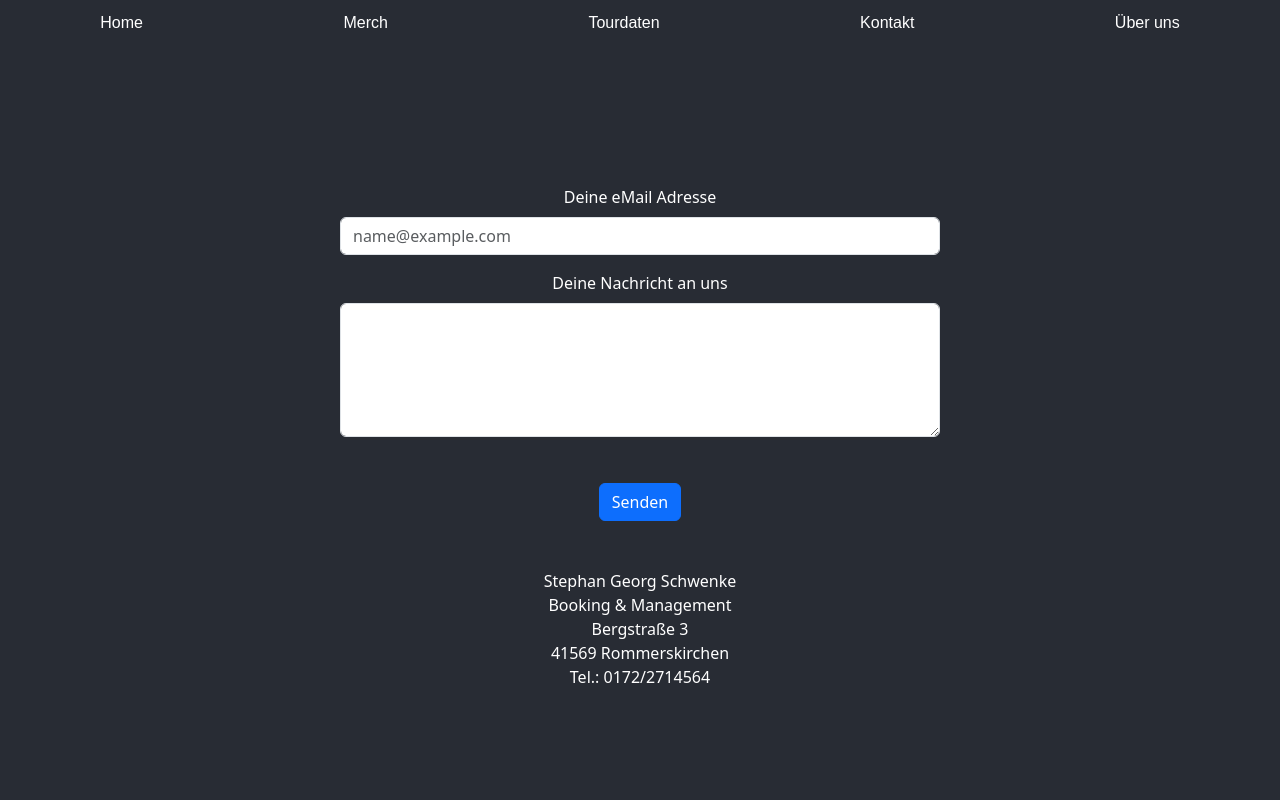
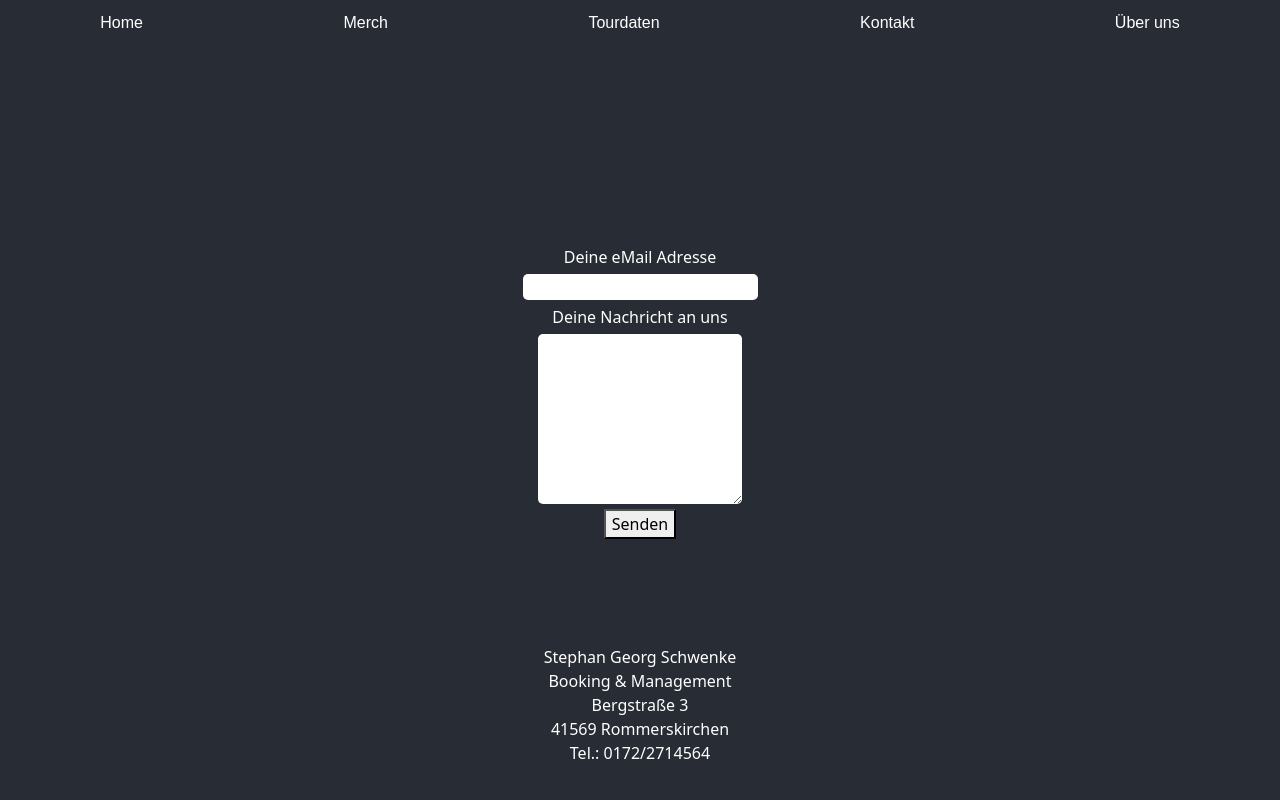
Before and after one commit to M1roel/tight-rock, a React (Create React App) app: page /kontakt in a window 1280 px wide. Shown: the top 800 px of the page. Built offline with nearby package versions, Linux system fonts and the light colour scheme.

Commit message:
FormSpree für das Kontaktformular eingerichtet

```diff
--- a/package.json
+++ b/package.json
@@ -3,6 +3,7 @@
   "version": "0.1.0",
   "private": true,
   "dependencies": {
+    "@formspree/react": "^2.5.1",
     "@testing-library/jest-dom": "^5.17.0",
     "@testing-library/react": "^13.4.0",
     "@testing-library/user-event": "^13.5.0",
--- a/src/components/Kontakt.js
+++ b/src/components/Kontakt.js
@@ -1,57 +1,36 @@
-import React from 'react';
-import Form from 'react-bootstrap/Form';
-import Button from 'react-bootstrap/Button';
+import React from "react";
+import "../styles/kontakt.css";
+import { useForm, ValidationError } from "@formspree/react";
 
 function Kontakt() {
-  const handleSubmit = async (event) => {
-    event.preventDefault(); // Verhindern des Standardverhaltens des Formulars
-    const formData = {
-      email: event.target.elements.email.value,
-      message: event.target.elements.nachricht.value
-    };
-
-    try {
-      const response = await fetch('http://localhost:3001/sendEmail', {
-        method: 'POST',
-        headers: {
-          'Content-Type': 'application/json',
-        },
-        body: JSON.stringify(formData)
-      });
-
-      if (response.ok) {
-        alert('Nachricht erfolgreich gesendet!');
-      } else {
-        console.error('Response status:', response.status);
-        alert('Fehler beim Senden der Nachricht');
-      }
-    } catch (error) {
-      console.error('Fehler beim Senden der Nachricht:', error);
-      alert('Fehler beim Senden der Nachricht');
-    }
-  };
-
+  const [state, handleSubmit] = useForm("xleqqegd");
+  if (state.succeeded) {
+    return <p className="returnform">Vielen Dank für Ihre Nachricht!</p>;
+  }
   return (
-    <div className="Kontakt-container">
-      <div className="Kontakt-main">
-        <Form onSubmit={handleSubmit}>
-          <Form.Group className="mb-3" controlId="email">
-            <Form.Label>Deine eMail Adresse</Form.Label>
-            <Form.Control type="email" name="email" placeholder="name@example.com" required />
-          </Form.Group>
-          <Form.Group className="mb-3" controlId="nachricht">
-            <Form.Label>Deine Nachricht an uns</Form.Label>
-            <Form.Control as="textarea" name="nachricht" rows={5} required />
-          </Form.Group>
-          <Button className="Kontakt-button" variant="primary" type="submit">Senden</Button>
-        </Form><br /><br />
-        <p>Stephan Georg Schwenke<br />
+    <div className="contactform">
+      <form onSubmit={handleSubmit}>
+        <label htmlFor="email">Deine eMail Adresse</label>
+        <input id="email" type="email" name="email" />
+        <ValidationError prefix="Email" field="email" errors={state.errors} />
+        <label htmlFor="message">Deine Nachricht an uns</label>
+        <textarea id="message" name="message" />
+        <ValidationError
+          prefix="Message"
+          field="message"
+          errors={state.errors}
+        />
+        <button type="submit" disabled={state.submitting}>
+          Senden
+        </button>
+      </form>
+      <p>
+        Stephan Georg Schwenke<br />
         Booking & Management<br />
         Bergstraße 3<br />
         41569 Rommerskirchen<br />
         Tel.: 0172/2714564
-        </p>
-      </div>
+      </p>
     </div>
   );
 }
--- /dev/null
+++ b/src/styles/kontakt.css
@@ -0,0 +1,34 @@
+form {
+  display: flex;
+  justify-content: flex-start;
+  align-items: center;
+  width: 100%;
+  margin-top: 200px;
+  flex-direction: column;
+  height: 50vh;
+}
+
+.contactform {
+  color: white;
+}
+
+form input,
+form textarea {
+  border-radius: 5px;
+  margin-bottom: 5px;
+  border: unset;
+}
+
+form textarea {
+  height: 170px;
+}
+
+form label {
+  margin-bottom: 5px;
+}
+
+.returnform {
+    margin-top: 100px;
+    height: 78vw;
+    color: white;
+}
```
Also changed, not shown: 1 other file (tests, documents, lock files or other folders).
